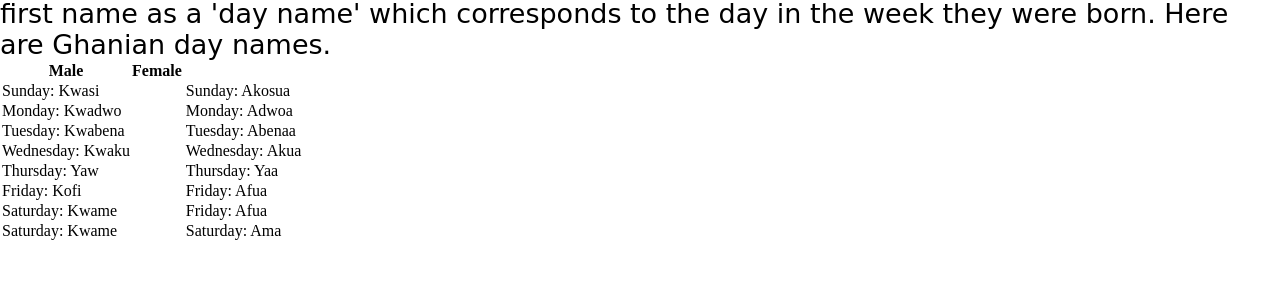
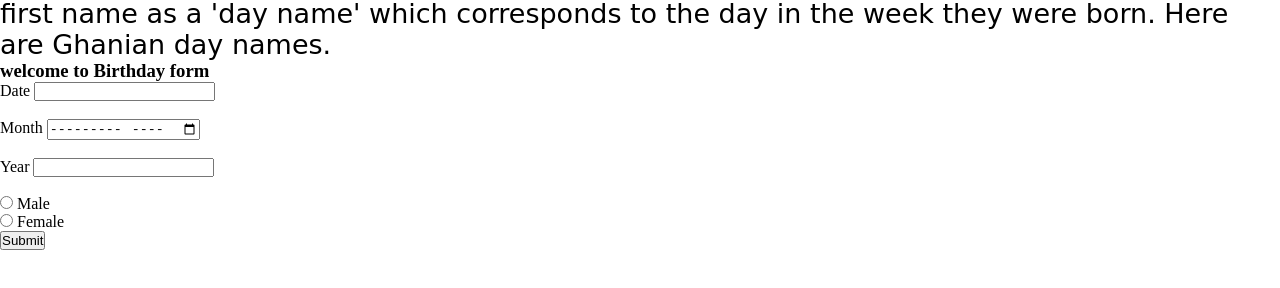
Before and after one commit to Blackscure/Akan_name, a plain HTML site: page index.html in a window 1280 px wide. Shown: the part 202-490 px from the top of the page. Drawn offline with Linux system fonts and the light colour scheme; a web font is replaced by a local one.

Commit message:
form adeded

```diff
--- a/index.html
+++ b/index.html
@@ -27,67 +27,28 @@
         <h3>Ghanian culture of Giving Names.</h3>
       </div>
       <p>Akan names are derived from Ghanian culture. Frequently in Ghana, children are given their first name as a 'day name' which corresponds to the day in the week they were born. Here are Ghanian day names.</p>
-      <table>
-        <tr>
-          <th>Male</th>
-          <th>Female</th>
-       </tr>
-      <tr>
-        <td>Sunday: Kwasi</td>
-        <td></td>
-        <td></td>
-        <td>Sunday: Akosua</td>
-      </tr>
-      <tr>
-        <td>Monday: Kwadwo</td>
-        <td></td>
-        <td></td>
-        <td>Monday: Adwoa</td>
-      </tr>
-      <tr>
-        <td>Tuesday: Kwabena</td>
-        <td></td>
-        <td></td>
-        <td>Tuesday: Abenaa</td>
-      </tr>
-      <tr>
-        <td>Wednesday: Kwaku</td>
-        <td></td>
-        <td></td>
-        <td>Wednesday: Akua</td>
-      </tr>
-      <tr>
-        <td>Thursday:  Yaw</td>
-        <td></td>
-        <td></td>
-        <td>Thursday:  Yaa</td>
-      </tr>
-      <tr>
-        <td>Friday: Kofi</td>
-        <td></td>
-        <td></td>
-        <td>Friday: Afua</td>
-      </tr>
-      <tr>
-        <td>Saturday: Kwame</td>
-        <td></td>
-        <td></td>
-        <td>Friday: Afua</td>
-      </tr>
-      <tr>
-        <td>Saturday: Kwame</td>
-        <td></td>
-        <td></td>
-        <td>Saturday: Ama</td>
-      </tr>
-      </div>
-
-
     </section>
 
+    <!--birthday-->
 
-
-
-</div>
+      <div class="container">
+          <div id="ridge">
+              <form>
+              <h3>welcome to Birthday form</h3>
+              <label for="date" required="">Date</label>
+              <input type="text" required name="Date" id="date"><br><br>
+              <label for="month">Month</label>
+              <input type="month" name="Month" id="month"><br><br>
+              <label for="year">Year</label>
+              <input type="year" name="Year" id="year"><br><br>
+              <input type="radio" id="male" name="gender" value="male">
+              <label for="male">Male</label><br>
+              <input type="radio" id="female" name="gender" value="female">
+              <label for="female">Female</label><br>
+              <button class="btn success" onclick="getName">Submit</button>
+              </form>
+          </div>
+  </div>
+  <script src="js/script.js"></script>
 </body>
 </html>
```
